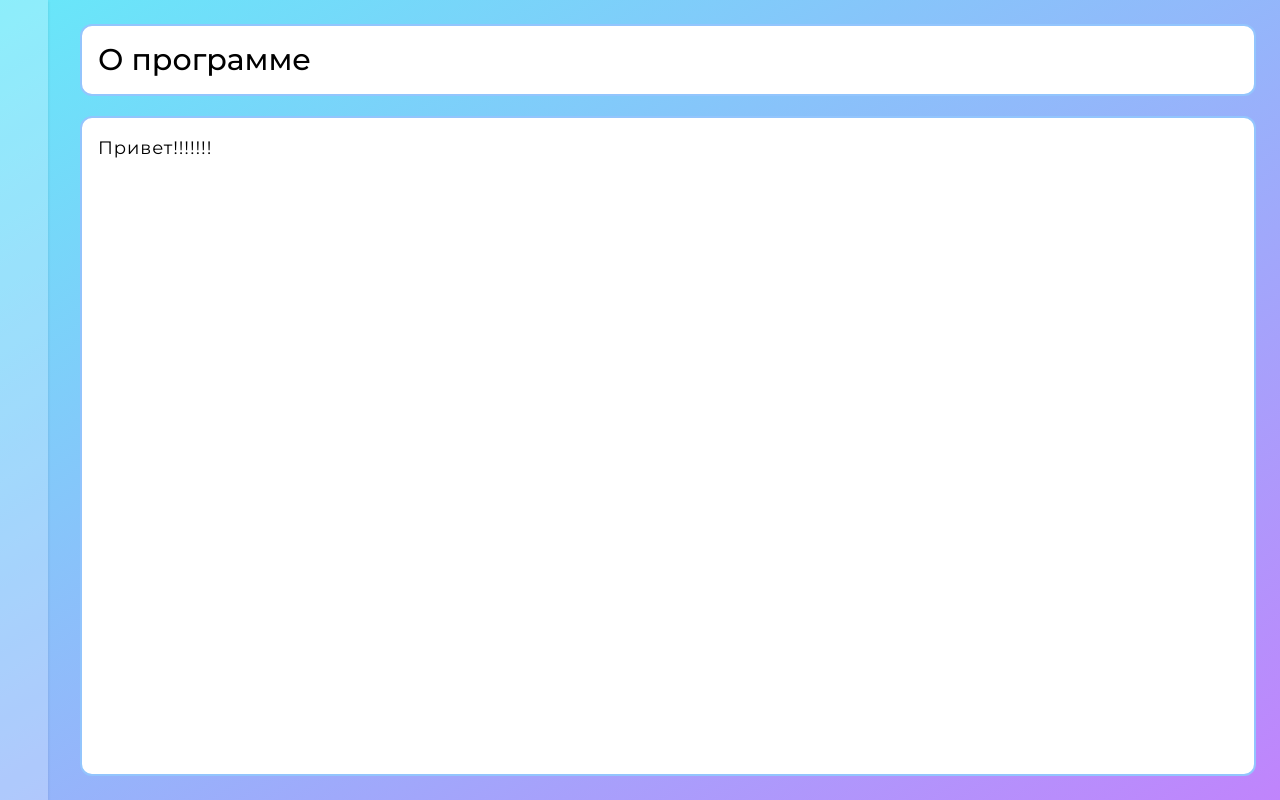
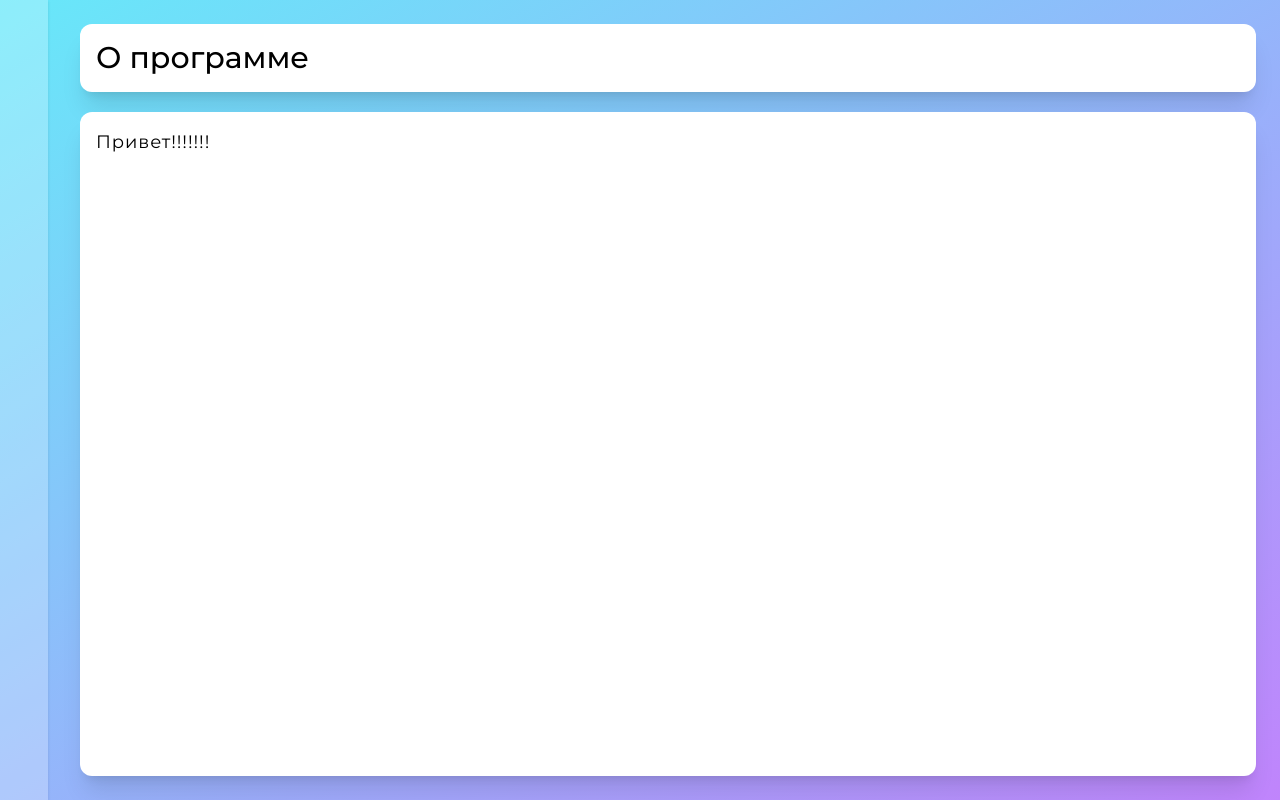
Before and after one commit to gldaniil/court-parser, a Vue app in the folder client/: page /about in a window 1280 px wide. Built offline with nearby package versions, Linux system fonts and the light colour scheme; some icons are missing.

Commit message:
Исправляю стили компонентов

```diff
--- a/client/src/components/TheTitle.vue
+++ b/client/src/components/TheTitle.vue
@@ -1,5 +1,5 @@
 <template>
-  <div class="border-2 border-blue-300 rounded-xl bg-white">
+  <div class="border-1 shadow-xl rounded-xl bg-white">
     <h2 class="text-3xl font-medium text-black p-4">
       <slot></slot>
     </h2>
--- a/client/src/views/AboutView.vue
+++ b/client/src/views/AboutView.vue
@@ -1,6 +1,6 @@
 <template>
   <the-title>О программе</the-title>
-  <div class="border-2 border-blue-300 rounded-xl bg-white mt-5 h-full">
+  <div class="shadow-xl rounded-xl bg-white mt-5 h-full">
     <div class="text-lg tracking-wider p-4">
       <p>Привет!!!!!!!</p>
     </div>
--- a/client/src/views/HomeView.vue
+++ b/client/src/views/HomeView.vue
@@ -1,6 +1,6 @@
 <template>
   <the-title>Главная</the-title>
-  <div class="border-2 border-blue-300 rounded-xl bg-white mt-5 h-full">
+  <div class="rounded-xl bg-white mt-5 h-full">
     <div class="text-lg tracking-wider p-4">
       <p>Привет!!!!!!!</p>
     </div>
```
